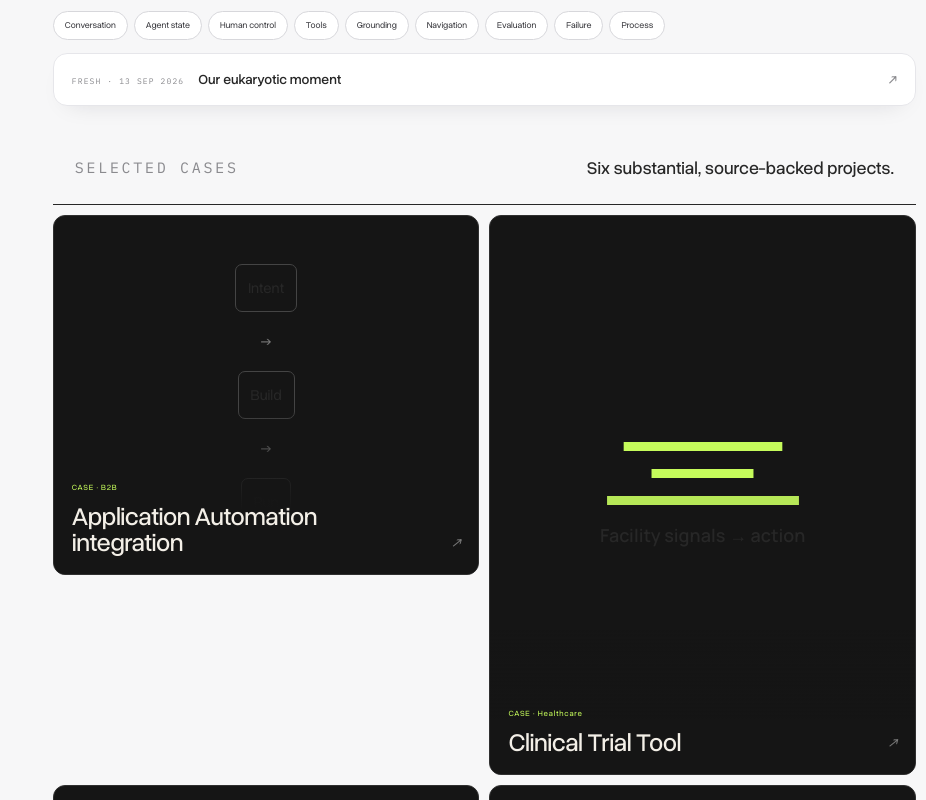
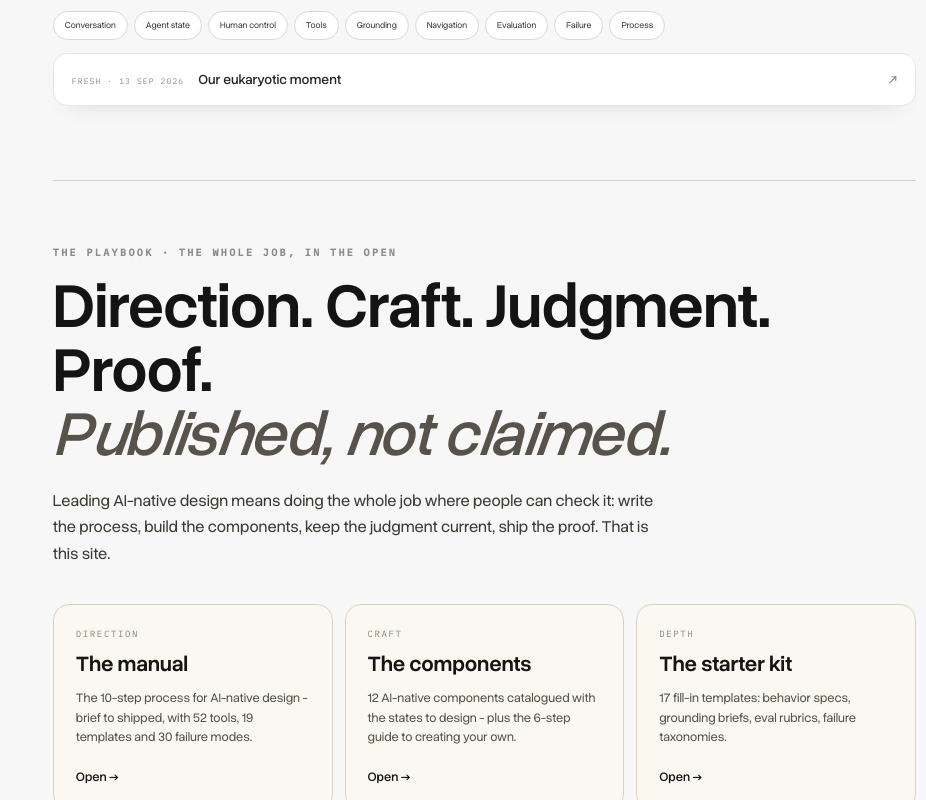
Before and after one commit to ayodhyamohanthy/ai-portfolio, a Next.js app: page / in a window 1280 px wide. Shown: the part 980-1780 px from the top of the page, without its empty margins (354-1280 px from the left). Built offline with nearby package versions, Linux system fonts and the light colour scheme.

Commit message:
Rethink homepage for Head of AI-Native Product Design lens: AI-native leadership hero, playbook band (direction/craft/depth/judgment/pace), flagship AI case leads the work, metadata repositioned

```diff
--- a/app/globals.css
+++ b/app/globals.css
@@ -569,3 +569,15 @@
 .bench-toc{display:flex;flex-wrap:wrap;gap:10px;margin-top:26px}
 .bench-toc a{font-family:'IBM Plex Mono',ui-monospace,monospace;font-size:11px;letter-spacing:.06em;border:1px solid #d8d2c4;border-radius:99px;padding:9px 16px;text-decoration:none;color:#3d3a33}
 .bench-toc a:hover{border-color:#141414}
+.playbook{grid-column:1/-1;padding:8vh 0 6vh;border-top:1px solid #d8d2c4;margin-top:6vh}
+.playbook .eyebrow{font-family:'IBM Plex Mono',ui-monospace,monospace;font-size:10px;letter-spacing:.24em;color:#8a8a8e}
+.playbook h2{font-size:clamp(38px,5vw,68px);line-height:1;font-weight:600;letter-spacing:-.015em;margin:14px 0 0;color:#141414}
+.playbook h2 i{font-style:italic;font-weight:500;color:#57534a}
+.playbook-lede{font-size:clamp(15px,1.3vw,18px);line-height:1.6;max-width:620px;color:#3d3a33;margin:22px 0 0}
+.playbook-grid{display:grid;grid-template-columns:repeat(auto-fit,minmax(210px,1fr));gap:12px;margin-top:36px}
+.playbook-card{border:1px solid #d8d2c4;border-radius:16px;background:#fbf8f1;padding:22px;display:flex;flex-direction:column;gap:8px;text-decoration:none;color:#141414;transition:transform .25s,box-shadow .25s,border-color .25s}
+.playbook-card:hover{transform:translateY(-3px);border-color:#141414;box-shadow:0 14px 34px -18px rgba(20,20,20,.28)}
+.playbook-card span{font-family:'IBM Plex Mono',ui-monospace,monospace;font-size:9px;letter-spacing:.18em;color:#8a8577}
+.playbook-card b{font-size:22px;font-weight:600;letter-spacing:-.01em}
+.playbook-card p{font-size:13px;line-height:1.5;color:#57534a}
+.playbook-card i{margin-top:auto;padding-top:12px;font-style:normal;font-size:13px;color:#141414;font-weight:500}
--- a/app/layout.tsx
+++ b/app/layout.tsx
@@ -1,3 +1,3 @@
 import './globals.css';
-export const metadata={title:'Ayodhya Mohanthy — Product Designer',description:'Startup-focused UX and product designer for complex B2B, SaaS, healthcare and AI-native products.'};
+export const metadata={title:'Ayodhya Mohanthy — AI-Native Product Design',description:'Product designer for AI-native products - complex B2B, SaaS and healthcare work, with the AI-native design playbook published in the open: the process manual, the components, the patterns, the benchmarks.'};
 export default function Layout({children}:{children:React.ReactNode}){return <html lang="en"><body>{children}</body></html>}
```
Also changed, not shown: app/PortfolioWall.tsx (+1 -1 lines).
